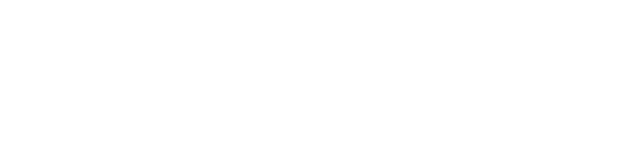
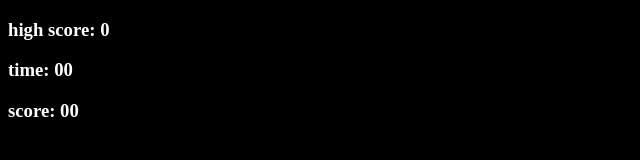
Before and after one commit to mohammedsahil74/snake_game, a plain HTML site: page index.html in a window 1280 px wide. Shown: the whole page, without its empty margins (0-640 px from the left). Drawn offline with Linux system fonts and the light colour scheme.

Commit message:
added css file

```diff
--- a/index.html
+++ b/index.html
@@ -4,6 +4,20 @@
     <meta charset="UTF-8" />
     <meta name="viewport" content="widht=device-width" , initial-scale="1.0" />
     <title>snake_game</title>
+    <link rel="stylesheet" href="/style.css" />
   </head>
-  <body></body>
+  <body>
+    <main>
+      <section>
+        <div class="infos">
+          <div class="info">
+            <h3>high score: <span id="high-score">0</span></h3>
+            <h3>time: <span id="time">00</span></h3>
+            <h3>score: <span id="score">00</span></h3>
+          </div>
+        </div>
+        <div class="board"></div>
+      </section>
+    </main>
+  </body>
 </html>
--- /dev/null
+++ b/style.css
@@ -0,0 +1,4 @@
+* {
+  background-color: black;
+  color: white;
+}
```
